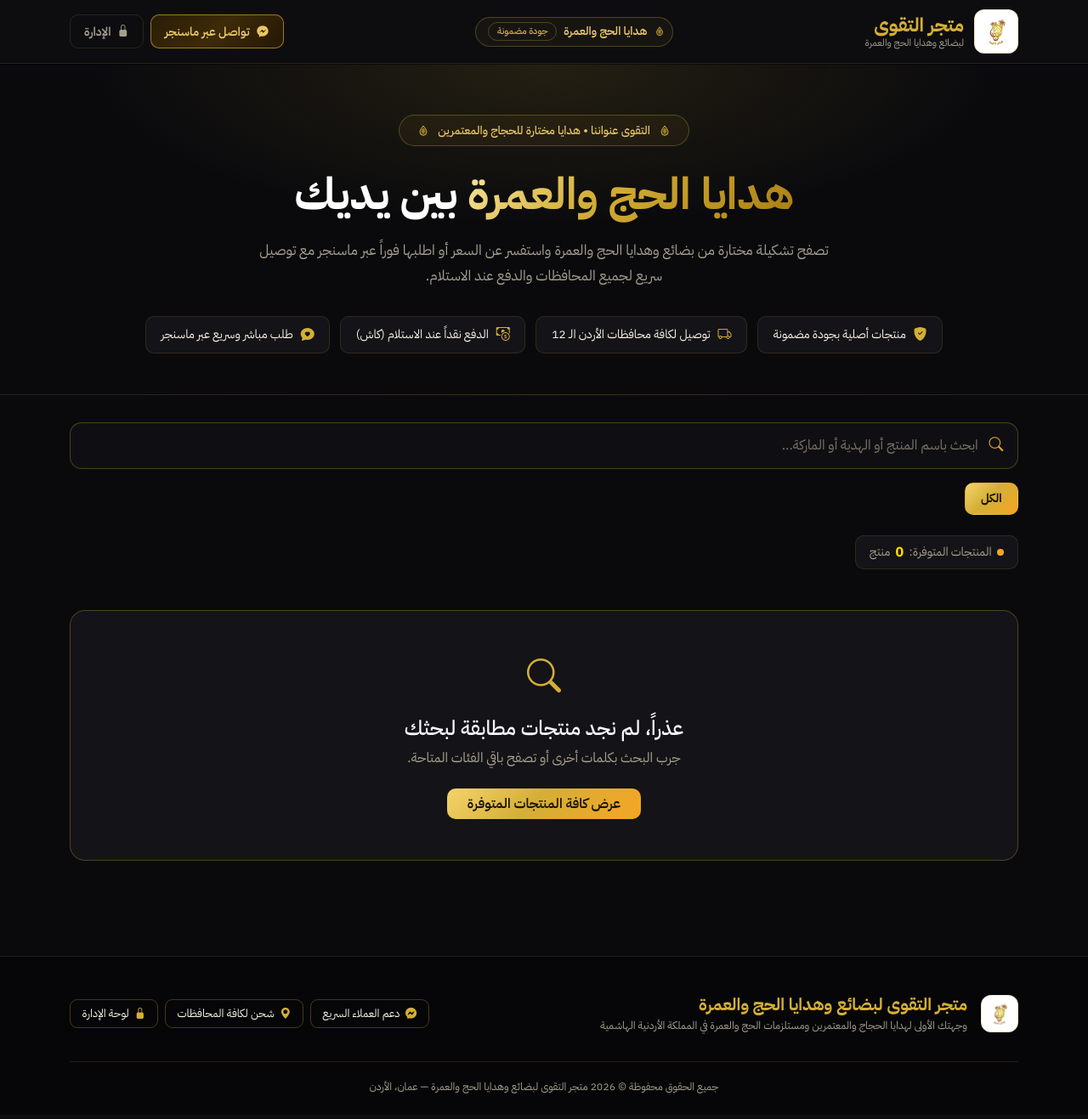
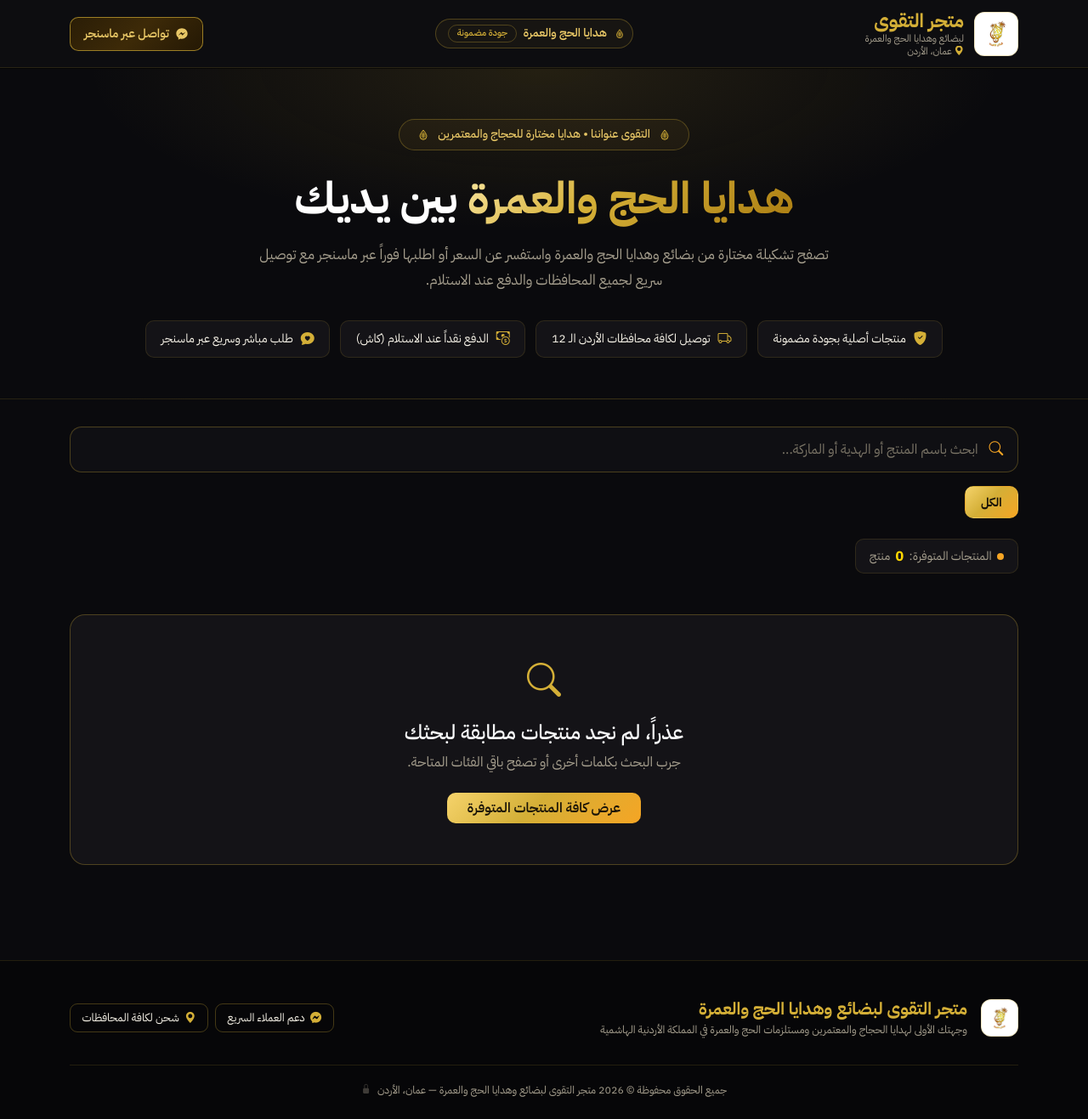
Before and after one commit to rashedraed04/messenger-agent, a FastAPI app: page / in a window 1280 px wide. Shown: the whole page at 85% size. Before the commit the page ends 1287 px from the top, so only its background shows below. Run offline with FastAPI, Linux system fonts and the light colour scheme.

Commit message:
Move admin link to a faint footer icon; show store location in header
Customers were mistaking the header admin button for a contact button,
so it is now a small lock icon beside the copyright line.

Co-Authored-By: Claude Opus 5.5 <noreply@anthropic.com>

```diff
--- a/app/templates/storefront/layout.html
+++ b/app/templates/storefront/layout.html
@@ -34,6 +34,7 @@
                 <span class="brand-words">
                     <span class="brand-name">{{ brand.store_name }}</span>
                     {% if brand.store_tagline %}<span class="brand-tagline">{{ brand.store_tagline }}</span>{% endif %}
+                    {% if brand.sf_location %}<span class="brand-tagline brand-location"><i class="bi bi-geo-alt-fill" aria-hidden="true"></i> {{ brand.sf_location }}</span>{% endif %}
                 </span>
             </a>
 
@@ -51,10 +52,6 @@
                         <path d="M12 2C6.477 2 2 6.145 2 11.258c0 2.91 1.455 5.512 3.734 7.21v3.532l3.418-1.875c.915.253 1.884.39 2.848.39 5.523 0 10-4.145 10-9.257C22 6.145 17.523 2 12 2zm1.004 12.443l-2.548-2.72-4.97 2.72 5.467-5.803 2.613 2.72 4.905-2.72-5.467 5.803z"/>
                     </svg>
                     <span>تواصل عبر ماسنجر</span>
-                </a>
-
-                <a href="/dashboard" class="btn-nav-ghost d-none d-md-inline-flex" title="دخول لوحة الإدارة">
-                    <i class="bi bi-lock-fill" aria-hidden="true"></i> الإدارة
                 </a>
             </div>
         </div>
@@ -80,13 +77,13 @@
                     <div class="d-flex flex-wrap justify-content-center justify-content-md-end gap-2">
                         <a href="https://m.me/{{ facebook_page_id }}" target="_blank" rel="noopener noreferrer" class="footer-chip"><i class="bi bi-messenger" aria-hidden="true"></i> دعم العملاء السريع</a>
                         <span class="footer-chip"><i class="bi bi-geo-alt-fill" aria-hidden="true"></i> شحن لكافة المحافظات</span>
-                        <a href="/dashboard" class="footer-chip"><i class="bi bi-lock-fill" aria-hidden="true"></i> لوحة الإدارة</a>
                     </div>
                 </div>
             </div>
 
             <div class="footer-bottom">
                 <span>جميع الحقوق محفوظة © 2026 {{ brand.full_name }}{% if brand.sf_location %} — {{ brand.sf_location }}{% endif %}</span>
+                <a href="/dashboard" class="footer-admin-link" aria-label="لوحة الإدارة"><i class="bi bi-lock-fill" aria-hidden="true"></i></a>
             </div>
         </div>
     </footer>
--- a/static/css/storefront.css
+++ b/static/css/storefront.css
@@ -126,6 +126,10 @@ input:focus-visible {
     white-space: nowrap;
     overflow: hidden;
     text-overflow: ellipsis;
+}
+
+.brand-location i {
+    color: var(--gold-accent);
 }
 
 .brand-badge {
@@ -692,6 +696,20 @@ a.footer-chip:hover {
     color: var(--gold-accent);
 }
 
+/* Deliberately faint so customers don't mistake it for a contact button */
+.footer-admin-link {
+    color: var(--text-secondary);
+    opacity: 0.35;
+    font-size: 0.7rem;
+    text-decoration: none;
+}
+
+.footer-admin-link:hover,
+.footer-admin-link:focus-visible {
+    opacity: 1;
+    color: var(--gold-accent);
+}
+
 /* Card links */
 .perfume-title-link {
     color: inherit;
```
